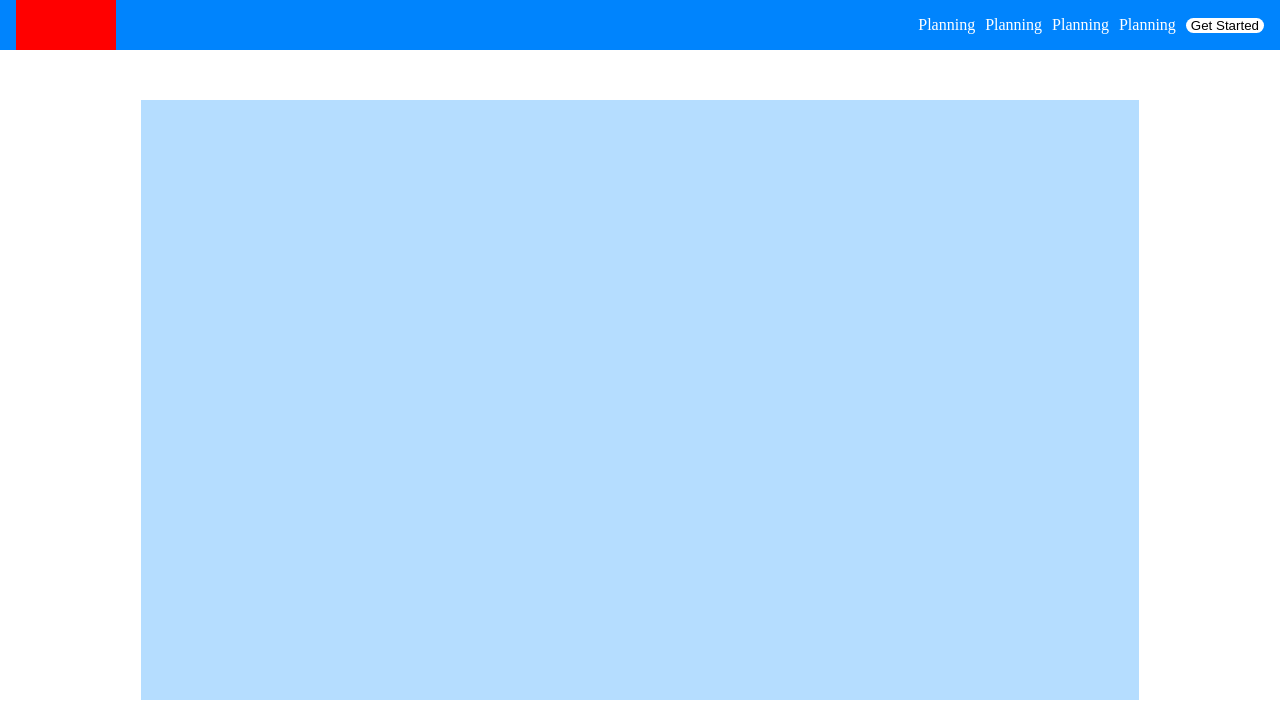
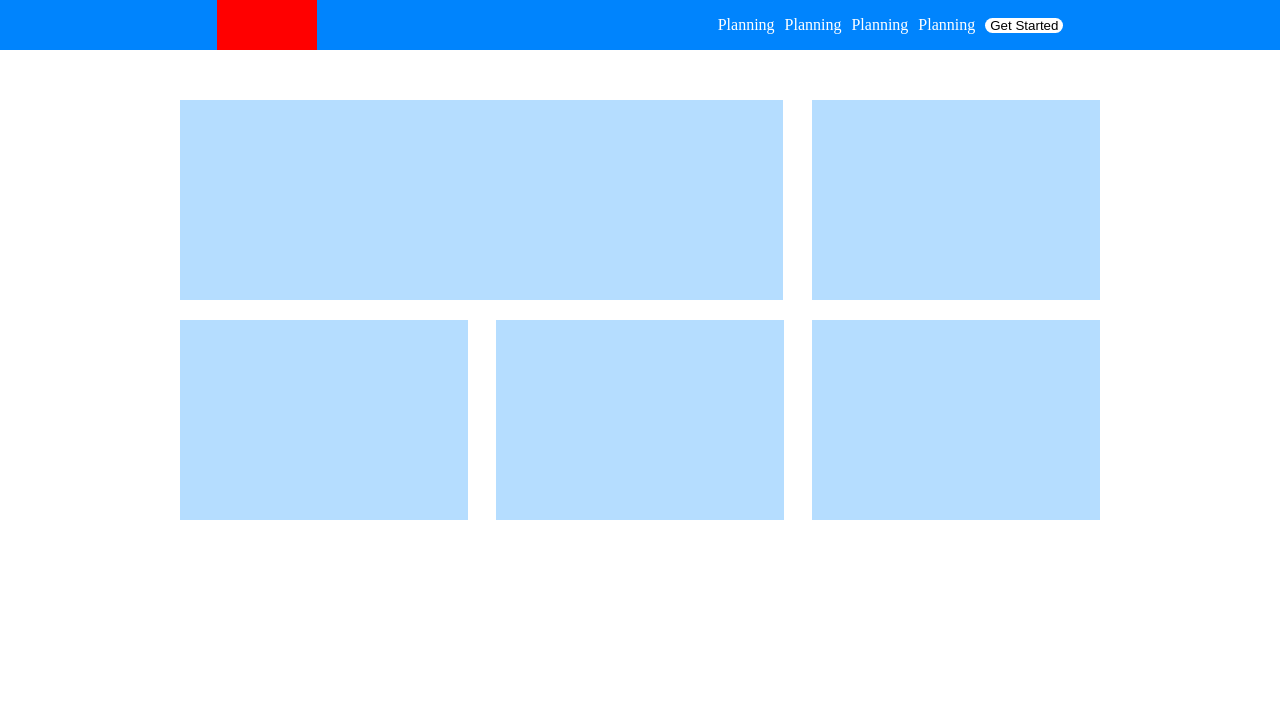
Before and after one commit to DanieleBaggiano/htmlcss-responsive-layout, a plain HTML site: page index.html in a window 1280 px wide. Shown: the top 722 px of the page. Drawn offline with Linux system fonts and the light colour scheme.

Commit message:
prime colonne main

```diff
--- a/css/style.css
+++ b/css/style.css
@@ -75,9 +75,10 @@ a {
     padding: 0 5px;
 }
 
-@media screen and (min-width: 768px) {
+@media screen and (min-width: 992px) {
     .container {
         margin: 0 auto;
+        justify-content: space-around;
     }
 
     .header-link {
@@ -91,7 +92,7 @@ a {
 
 /* MAIN */
 .demo-app {
-    margin-top: 100px;
+    margin: 100px auto 0 auto;
     background-color: rgb(181 221 255);
 
     /* debug */
@@ -101,6 +102,7 @@ a {
 
 .clean-code, .web-design, .development, .branding {
     background-color: rgb(181 221 255);
+    margin: 25px auto;
 
     /* debug */
     width: 80%;
@@ -109,6 +111,37 @@ a {
 
 @media screen and (min-width: 768px) {
     .columns {
+        display: flex;
+        flex-wrap: wrap;
+        gap: 20px;
+    }
 
+    .demo-app {
+        height: 400px;
+        width: 65%;
+    }
+
+    .clean-code {
+        height: 400px;
+        width: 31%;
+        margin-top: 100px;
+        margin-bottom: 0;
+    }
+
+    .web-design, .development, .branding {
+        height: 300px;
+        width: 31%;
+        margin-top: 0;
     }
 }
+
+@media screen and (min-width: 992px) {
+    .columns {
+        width: 75%;
+    }
+
+    .demo-app, .clean-code,
+     .web-design, .development, .branding {
+        height: 200px;
+    }
+}
--- a/index.html
+++ b/index.html
@@ -38,7 +38,7 @@
 
     <!-- main -->
     <main>
-        <div class="container flex column align-items columns">
+        <div class="container columns">
             <div class="demo-app"></div>
             <div class="clean-code"></div>
             <div class="web-design"></div>
```
